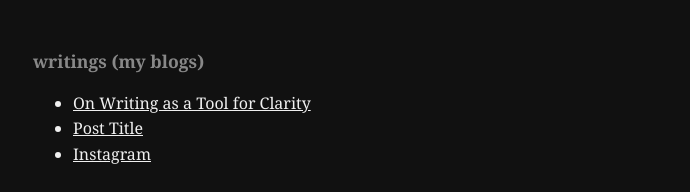
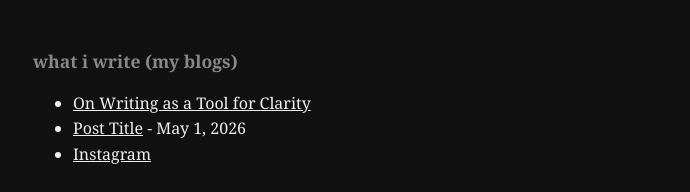
Before and after one commit to Joshua-Sh09/joshua-sh09.github.io, a plain HTML site: page index.html in a window 1280 px wide. Shown: the part 646-838 px from the top of the page, without its empty margins (282-972 px from the left). Drawn offline with Linux system fonts and the light colour scheme.

Commit message:
added next to Post title (anchored link))

```diff
--- a/index.html
+++ b/index.html
@@ -25,10 +25,10 @@
         <li> Learning Foreign language till B1 by by Dec 2026</li>
         <li> Learning how to build a website assisted by claude (still coded by me 😁)</li>
     </ul>
-    <h2>Writings (my blogs)</h2>
+    <h2> What I Write (my blogs)</h2>
     <ul>
         <li><a href= "https://medium.com/@joshua.shirodkar09/on-writing-as-a-tool-for-clarity-9018639670be">On Writing as a Tool for Clarity</a></li>
-        <li><a href="blogs.html#writing-post">Post Title</a>
+        <li><a href="blogs.html#writing-post">Post Title</a> - May 1, 2026</li>
         <li><a href= "https://instagram.com/joshua_sh09">Instagram</a></li>
         </ul>
 </body>
```
